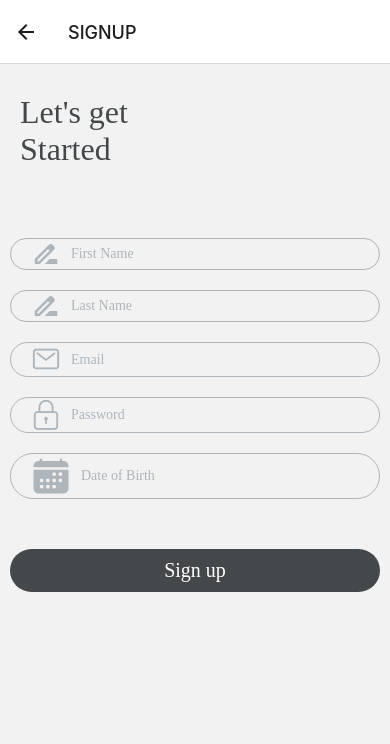
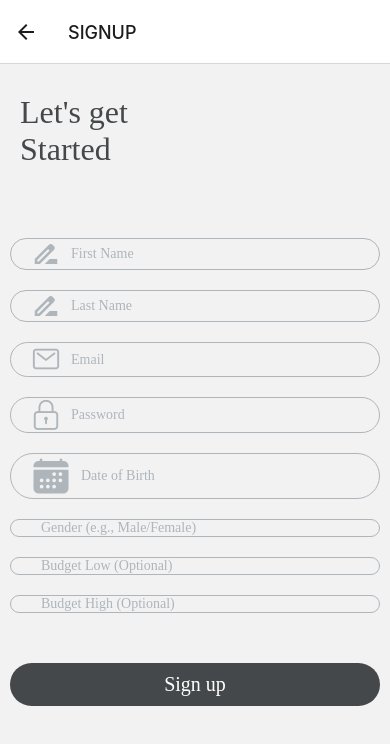
Before and after one commit to Fahim8230/RentRoomie, a React Native app in the folder client/: screen /SIGNUP in a window 390 px wide. Shown: the top 744 px of the page. Built offline with nearby package versions, Linux system fonts and the light colour scheme.

Commit message:
connected frontend to backend for login/sign-up features with Hassan

```diff
--- a/client/package.json
+++ b/client/package.json
@@ -10,11 +10,13 @@
     "test": "jest"
   },
   "dependencies": {
+    "@react-native-async-storage/async-storage": "^2.1.0",
     "@react-native-community/datetimepicker": "^8.2.0",
     "@react-native-vector-icons/ionicons": "^7.4.0-alpha.36",
     "@react-navigation/bottom-tabs": "^6.6.1",
     "@react-navigation/native": "^6.1.18",
     "@react-navigation/native-stack": "^6.11.0",
+    "axios": "^1.7.8",
     "react": "18.3.1",
     "react-native": "0.76.1",
     "react-native-deck-swiper": "^2.0.17",
--- a/client/src/screens/SignupScreen.jsx
+++ b/client/src/screens/SignupScreen.jsx
@@ -1,43 +1,74 @@
-import { StyleSheet, Text, TextInput, TouchableOpacity, View, Pressable, Platform } from 'react-native'
-import React, { useState } from 'react'
-import {colors} from "../utils/colors";
+import { StyleSheet, Text, TextInput, TouchableOpacity, View, Pressable, Platform, ScrollView } from 'react-native';
+import React, { useState } from 'react';
+import axios from 'axios';
+import { colors } from '../utils/colors';
 import { fonts } from '../utils/fonts';
-import MaterialIcons from "react-native-vector-icons/MaterialIcons";
-import Ionicons from "react-native-vector-icons/Ionicons";
-import SimpleLineIcons from "react-native-vector-icons/SimpleLineIcons";
-import DateTimePicker from "@react-native-community/datetimepicker";
+import MaterialIcons from 'react-native-vector-icons/MaterialIcons';
+import Ionicons from 'react-native-vector-icons/Ionicons';
+import SimpleLineIcons from 'react-native-vector-icons/SimpleLineIcons';
+import DateTimePicker from '@react-native-community/datetimepicker';
 import { useNavigation } from '@react-navigation/native';
 
+const SignupScreen = () => {
+  const navigation = useNavigation();
 
-const SignupScreen = () => {
-
-  const navigation = useNavigation();
-  const handleProfileCreation = () => {
-    navigation.navigate("PROFILECREATION");
-  };
+  // States for form fields
+  const [firstName, setFirstName] = useState('');
+  const [lastName, setLastName] = useState('');
+  const [email, setEmail] = useState('');
+  const [password, setPassword] = useState('');
   const [date, setDate] = useState(new Date());
   const [showPicker, setShowPicker] = useState(false);
-  const [dateOfBirth, setDateOfBirth] = useState("");
+  const [dateOfBirth, setDateOfBirth] = useState('');
+  const [gender, setGender] = useState('');
+  const [budgetLow, setBudgetLow] = useState('');
+  const [budgetHigh, setBudgetHigh] = useState('');
+
   const toggleDatepicker = () => {
     setShowPicker(!showPicker);
   };
+
   const onChange = ({ type }, selectedDate) => {
-    if (type == "set") {
+    if (type == 'set') {
       const currentDate = selectedDate;
       setDate(currentDate);
 
-      if (Platform.OS === "android") {
+      if (Platform.OS === 'android') {
         toggleDatepicker();
-        setDateOfBirth(currentDate.toDateString());
+        setDateOfBirth(currentDate.toISOString().split('T')[0]); // Format date for backend
       }
-    }
-    else{
+    } else {
       toggleDatepicker();
     }
   };
 
+  // Function to handle sign-up and connect to backend
+  const handleSignup = async () => {
+    try {
+      const payload = {
+        firstName,
+        lastName,
+        email,
+        password,
+        dateOfBirth,
+        gender,
+        additionalInfo: budgetLow && budgetHigh ? { budget: { low: +budgetLow, high: +budgetHigh } } : undefined,
+      };
+
+      // const response = await axios.post('http://localhost:5001/api/users', payload);
+        const response = await axios.post('http://10.0.2.2:5001/api/users', payload);
+      if (response.status === 201) {
+        alert('User registered successfully!');
+        navigation.navigate('PROFILECREATION'); // Navigate to the profile creation screen
+      }
+    } catch (error) {
+      console.error('Error during sign-up:', error.response?.data || error.message);
+      alert(error.response?.data?.error || 'Registration failed');
+    }
+  };
+
   return (
-    <>
+    <ScrollView contentContainerStyle={styles.scrollContainer}>
       <View style={styles.textContainer}>
         <Text style={styles.headingText}>Let's get </Text>
         <Text style={styles.headingText}>Started</Text>
@@ -45,64 +76,108 @@ const SignupScreen = () => {
 
       <View style={styles.formContainer}>
         <View style={styles.inputContainer}>
-        <MaterialIcons name={"drive-file-rename-outline"} size={30} color={colors.secondary}/>
-        <TextInput style={styles.textInput}
-        placeholder='First Name'
+          <MaterialIcons name={'drive-file-rename-outline'} size={30} color={colors.secondary} />
+          <TextInput
+            style={styles.textInput}
+            placeholder="First Name"
             placeholderTextColor={colors.secondary}
+            value={firstName}
+            onChangeText={setFirstName}
           />
         </View>
         <View style={styles.inputContainer}>
-        <MaterialIcons name={"drive-file-rename-outline"} size={30} color={colors.secondary}/>
-        <TextInput style={styles.textInput}
-        placeholder='Last Name'
+          <MaterialIcons name={'drive-file-rename-outline'} size={30} color={colors.secondary} />
+          <TextInput
+            style={styles.textInput}
+            placeholder="Last Name"
             placeholderTextColor={colors.secondary}
+            value={lastName}
+            onChangeText={setLastName}
           />
         </View>
         <View style={styles.inputContainer}>
-        <Ionicons name={"mail-outline"} size={30} color={colors.secondary}/>
-        <TextInput style={styles.textInput}
-        placeholder='Email'
+          <Ionicons name={'mail-outline'} size={30} color={colors.secondary} />
+          <TextInput
+            style={styles.textInput}
+            placeholder="Email"
             placeholderTextColor={colors.secondary}
-        keyboardType='email-address' />
+            keyboardType="email-address"
+            value={email}
+            onChangeText={setEmail}
+          />
         </View>
         <View style={styles.inputContainer}>
-        <SimpleLineIcons name={"lock"} size={30} color={colors.secondary}/>
-        <TextInput style={styles.textInput}
-        placeholder='Password'
+          <SimpleLineIcons name={'lock'} size={30} color={colors.secondary} />
+          <TextInput
+            style={styles.textInput}
+            placeholder="Password"
             placeholderTextColor={colors.secondary}
-        secureTextEntry={true} />
+            secureTextEntry={true}
+            value={password}
+            onChangeText={setPassword}
+          />
         </View>
         <View style={styles.inputContainer}>
-        <Ionicons name={"calendar"} size={40} color={colors.secondary}/>
+          <Ionicons name={'calendar'} size={40} color={colors.secondary} />
           {!showPicker && (
             <Pressable onPress={toggleDatepicker}>
-          <TextInput style={styles.textInput}
-          placeholder='Date of Birth'
+              <TextInput
+                style={styles.textInput}
+                placeholder="Date of Birth"
                 value={dateOfBirth}
-          onChange={setDateOfBirth}
                 placeholderTextColor={colors.secondary}
                 editable={false}
               />
             </Pressable>
           )}
-        {showPicker && (<DateTimePicker
-          mode="date"
-          display="spinner"
-          value={date}
-          onChange={onChange}
-        />)}
+          {showPicker && (
+            <DateTimePicker mode="date" display="spinner" value={date} onChange={onChange} />
+          )}
         </View>
-      <TouchableOpacity style={styles.loginButtonWrapper} onPress={handleProfileCreation}>
+        <View style={styles.inputContainer}>
+          <TextInput
+            style={styles.textInput}
+            placeholder="Gender (e.g., Male/Female)"
+            placeholderTextColor={colors.secondary}
+            value={gender}
+            onChangeText={setGender}
+          />
+        </View>
+        <View style={styles.inputContainer}>
+          <TextInput
+            style={styles.textInput}
+            placeholder="Budget Low (Optional)"
+            placeholderTextColor={colors.secondary}
+            keyboardType="numeric"
+            value={budgetLow}
+            onChangeText={setBudgetLow}
+          />
+        </View>
+        <View style={styles.inputContainer}>
+          <TextInput
+            style={styles.textInput}
+            placeholder="Budget High (Optional)"
+            placeholderTextColor={colors.secondary}
+            keyboardType="numeric"
+            value={budgetHigh}
+            onChangeText={setBudgetHigh}
+          />
+        </View>
+        <TouchableOpacity style={styles.loginButtonWrapper} onPress={handleSignup}>
           <Text style={styles.loginText}>Sign up</Text>
         </TouchableOpacity>
       </View>
-    </>
+    </ScrollView>
   );
-}
+};
 
-export default SignupScreen
+export default SignupScreen;
 
 const styles = StyleSheet.create({
+  scrollContainer: {
+    flexGrow: 1,
+    paddingBottom: 20, // Add padding to ensure button is reachable
+  },
   textContainer: {
     marginVertical: 30,
     marginHorizontal: 20,
@@ -121,8 +196,8 @@ const styles = StyleSheet.create({
     borderColor: colors.secondary,
     borderRadius: 100,
     paddingHorizontal: 20,
-      flexDirection: "row",
-      alignItems: "center",
+    flexDirection: 'row',
+    alignItems: 'center',
     marginVertical: 10,
   },
   textInput: {
@@ -139,24 +214,7 @@ const styles = StyleSheet.create({
     color: colors.white,
     fontSize: 20,
     fontFamily: fonts.SemiBold,
-      textAlign: "center",
+    textAlign: 'center',
     padding: 10,
-
-    },
-    footerContainer: {
-      flexDirection: "row",
-      justifyContent: "center",
-      alignItems: "center",
-      marginVertical: 20,
-      gap: 2,
-
-    },
-    accountText: {
-      color: colors.primary,
-      fontFamily: fonts.Regular,
-    },
-    signupText: {
-      color: colors.primary,
-      fontFamily: fonts.Bold,
   },
 });
```
Also changed, not shown: client/src/screens/LoginScreen.jsx (+58 -28 lines), 2 other files (tests, documents, lock files or other folders). Lines whose indentation alone changed are shown as unchanged.
